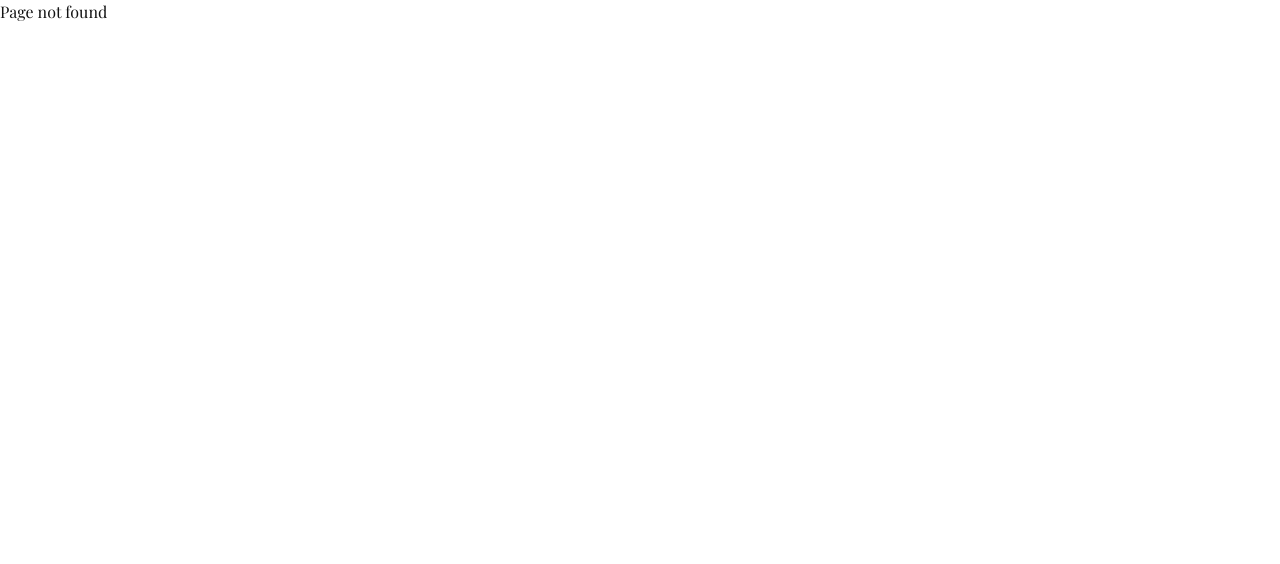
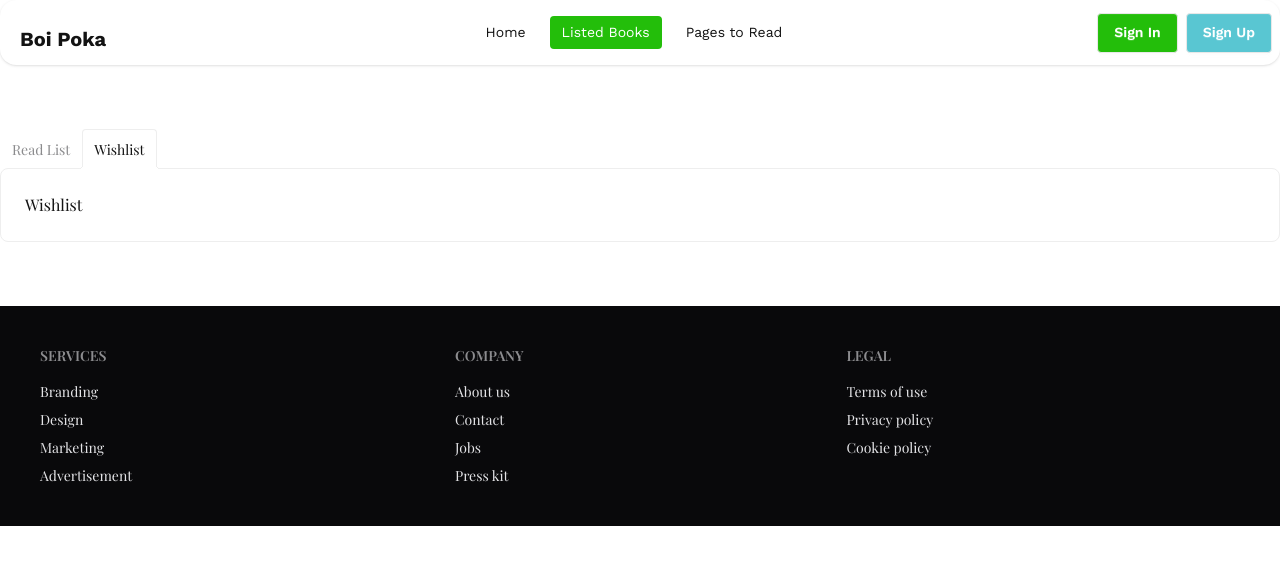
Before and after one commit to gmnayem631/boi-poka, a React (Vite) app: page /readList in a window 1280 px wide. Before the commit this address had no page. Shown: the top 564 px of the page. Built offline with nearby package versions, Linux system fonts and the light colour scheme; a web font is replaced by a local one.

Commit message:
installed axios and loaded data through axios in the ReadList component

```diff
--- a/package.json
+++ b/package.json
@@ -10,6 +10,7 @@
     "preview": "vite preview"
   },
   "dependencies": {
+    "axios": "^1.13.6",
     "react": "^19.1.1",
     "react-dom": "^19.1.1",
     "react-icons": "^5.6.0",
--- a/src/Routes/Route.jsx
+++ b/src/Routes/Route.jsx
@@ -3,6 +3,10 @@ import Root from '../pages/Root/Root';
 import ErrorPage from '../pages/ErrorPage/ErrorPage';
 import Home from '../pages/Home/Home';
 import BookDetails from '../pages/BookDetails/BookDetails';
+import ReadList from '../pages/ReadList/ReadList';
+import PagesToRead from '../pages/PagesToRead/PagesToRead';
+import Spinner from '../components/Spinner/Spinner';
+import { Suspense } from 'react';
 
 const router = createBrowserRouter([
   {
@@ -20,6 +24,18 @@ const router = createBrowserRouter([
         loader: () => fetch('/booksData.json'),
         Component: BookDetails,
       },
+      {
+        path: '/readList',
+        element: (
+          <Suspense fallback={<Spinner></Spinner>}>
+            <ReadList />
+          </Suspense>
+        ),
+      },
+      {
+        path: '/toRead',
+        Component: PagesToRead,
+      },
     ],
   },
 ]);
--- a/src/components/Header/Navbar.jsx
+++ b/src/components/Header/Navbar.jsx
@@ -5,13 +5,19 @@ const Navbar = () => {
   const links = (
     <>
       <li>
-        <NavLink to={'/'}>Home</NavLink>
+        <NavLink to={'/'} className={'mr-3'}>
+          Home
+        </NavLink>
       </li>
       <li>
-        <NavLink>Listed Books</NavLink>
+        <NavLink to={'/readList'} className={'mr-3'}>
+          Listed Books
+        </NavLink>
       </li>
       <li>
-        <NavLink>Pages to Read</NavLink>
+        <NavLink to={'/toRead'} className={'mr-3'}>
+          Pages to Read
+        </NavLink>
       </li>
     </>
   );
@@ -38,7 +44,7 @@ const Navbar = () => {
           </div>
           <ul
             tabIndex="-1"
-            className="menu menu-sm dropdown-content bg-base-100 rounded-box z-1 mt-3 w-52 p-2 shadow"
+            className="menu menu-sm dropdown-content bg-base-100 rounded-box z-1 mr-3 w-52 p-2 shadow"
           >
             {links}
           </ul>
--- /dev/null
+++ b/src/components/Spinner/Spinner.jsx
@@ -0,0 +1,11 @@
+import React from 'react';
+
+const Spinner = () => {
+  return (
+    <div className="flex h-full w-full items-center justify-center py-20">
+      <span className="loading loading-infinity h-16 w-16"></span>
+    </div>
+  );
+};
+
+export default Spinner;
--- a/src/index.css
+++ b/src/index.css
@@ -23,7 +23,7 @@ body {
   color: #23be0a;
 }
 
-/* .active {
+.active {
   background-color: #23be0a;
   color: white;
-} */
+}
--- /dev/null
+++ b/src/pages/PagesToRead/PagesToRead.jsx
@@ -0,0 +1,7 @@
+import React from 'react';
+
+const PagesToRead = () => {
+  return <div className="my-16">Pages to Read</div>;
+};
+
+export default PagesToRead;
--- /dev/null
+++ b/src/pages/ReadList/ReadList.jsx
@@ -0,0 +1,23 @@
+import axios from 'axios';
+import React, { use } from 'react';
+
+const booksPromise = axios.get('./booksData.json').then((response) => response.data);
+console.log(booksPromise);
+const ReadList = () => {
+  const books = use(booksPromise);
+  console.log(books);
+  return (
+    <div className="my-16">
+      {/* name of each tab group should be unique */}
+      <div className="tabs tabs-lift">
+        <input type="radio" name="my_tabs_3" className="tab" aria-label="Read List" />
+        <div className="tab-content bg-base-100 border-base-300 p-6">Read List</div>
+
+        <input type="radio" name="my_tabs_3" className="tab" aria-label="Wishlist" defaultChecked />
+        <div className="tab-content bg-base-100 border-base-300 p-6">Wishlist</div>
+      </div>
+    </div>
+  );
+};
+
+export default ReadList;
```
Also changed, not shown: 1 other file (tests, documents, lock files or other folders).
